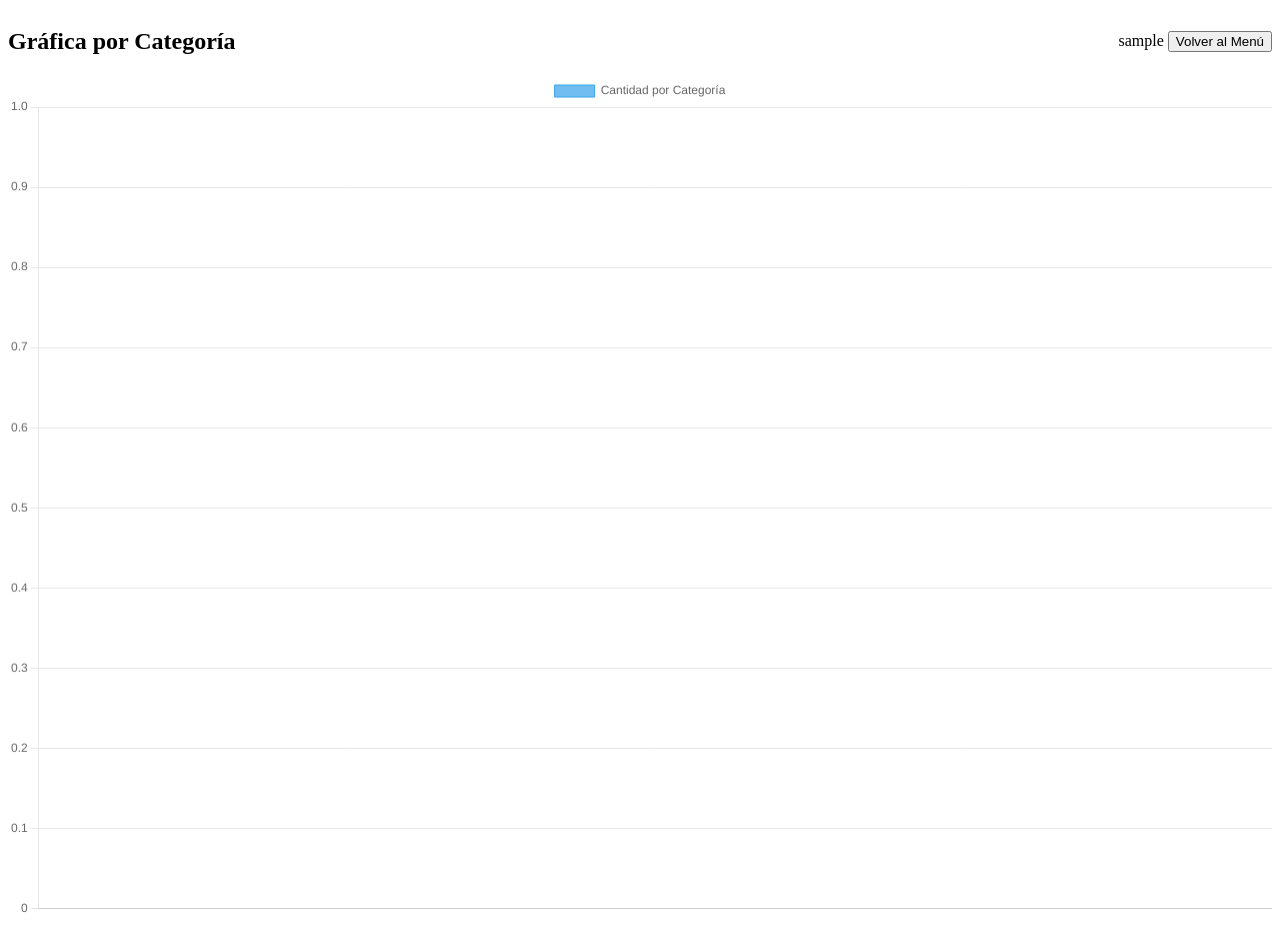
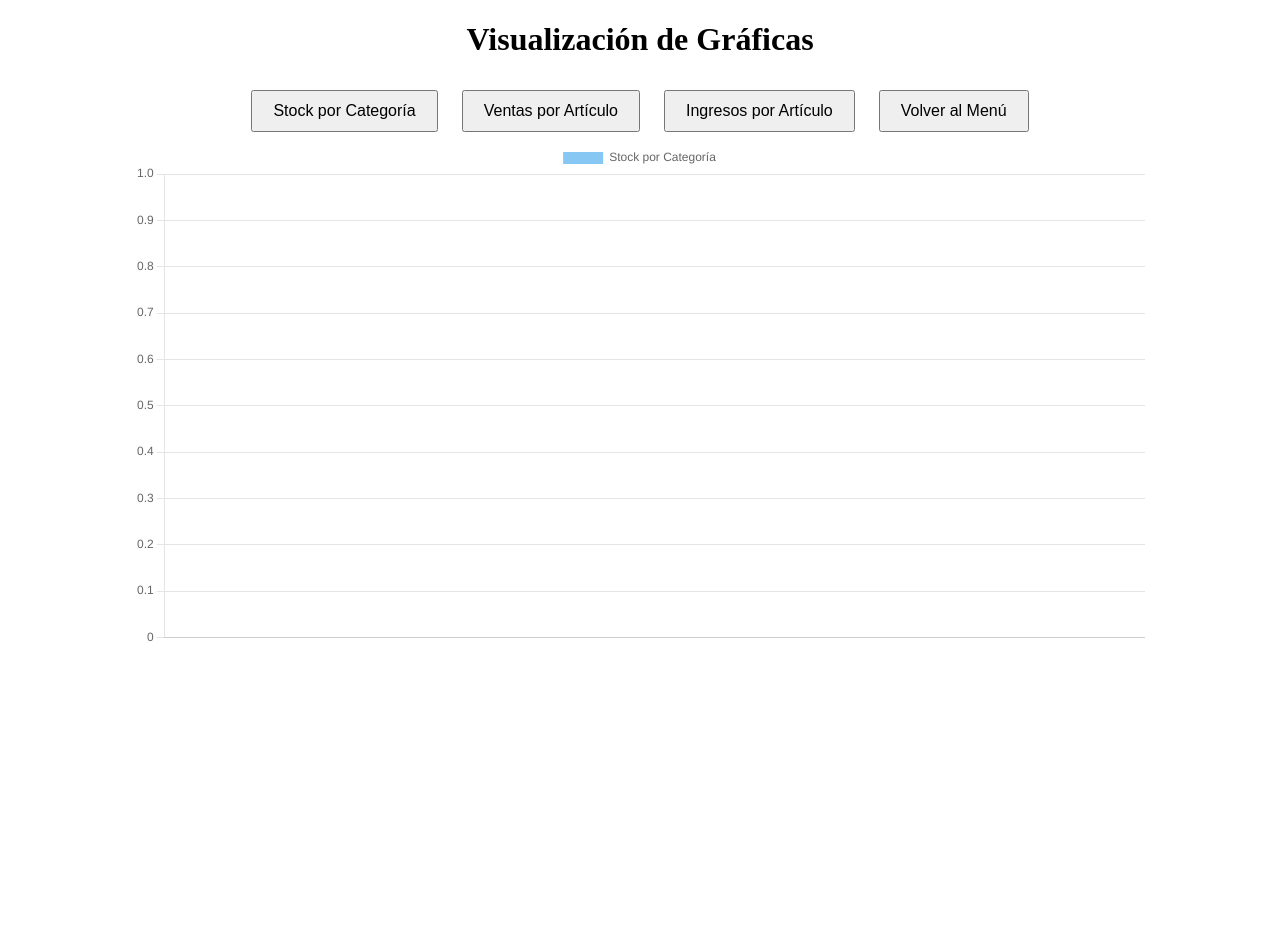
Before and after one commit to SharkCtts/Taller_LS3, a Flask app: page /graficas in a window 1280 px wide. After the commit the page ends 642 px from the top, so only its background shows below. Run offline with Flask 3, Linux system fonts and the light colour scheme; the visitor is signed in with stand-in values (Sample User, id 1); data that the repository does not hold is empty.

Commit message:
Agregado graficas venta/ingreso
Se agregaron las graficas de venta e ingreso pero son generales

```diff
--- a/app.py
+++ b/app.py
@@ -146,16 +146,35 @@ def graficas():
     if 'username' not in session:
         return redirect(url_for('login'))
 
-    # Agrupar por categoría y sumar cantidades
-    pipeline = [
-        {"$group": {"_id": "$categoria", "total": {"$sum": "$cantidad"}}}
-    ]
-    datos_categoria = list(stock_collection.aggregate(pipeline))
+    # Stock por categoría
+    productos = list(stock_collection.find())
+    categorias = {}
+    for prod in productos:
+        cat = prod.get('categoria', 'Sin categoría')
+        categorias[cat] = categorias.get(cat, 0) + prod.get('cantidad', 0)
 
-    categorias = [d['_id'] for d in datos_categoria]
-    cantidades = [d['total'] for d in datos_categoria]
+    # Historial: ventas e ingresos por artículo
+    historial_collection = db["historial"]
+    historial_docs = list(historial_collection.find())
 
-    return render_template('graficas.html', categorias=categorias, cantidades=cantidades, username=session['username'])
+    ventas_por_articulo = {}
+    ingresos_por_articulo = {}
+
+    for h in historial_docs:
+        nombre = h.get('nombre', 'Desconocido')
+        cantidad = h.get('cantidad', 0)
+        if h.get('tipo') == 'venta':
+            ventas_por_articulo[nombre] = ventas_por_articulo.get(nombre, 0) + cantidad
+        elif h.get('tipo') == 'ingreso':
+            ingresos_por_articulo[nombre] = ingresos_por_articulo.get(nombre, 0) + cantidad
+
+    return render_template(
+        'graficas.html',
+        categorias=categorias,
+        ventas=ventas_por_articulo,
+        ingresos=ingresos_por_articulo
+    )
+
 
 
 if __name__ == '__main__':
--- a/templates/graficas.html
+++ b/templates/graficas.html
@@ -1,43 +1,85 @@
 <!DOCTYPE html>
-<html>
+<html lang="es">
 <head>
-    <title>Gráficas del Stock</title>
+    <meta charset="UTF-8">
+    <title>Gráficas de Stock</title>
     <script src="https://cdn.jsdelivr.net/npm/chart.js"></script>
+    <style>
+        button {
+            margin: 10px;
+            padding: 10px 20px;
+            font-size: 16px;
+        }
+        .chart-container {
+            width: 80%;
+            margin: auto;
+        }
+    </style>
 </head>
 <body>
-    <div style="display: flex; justify-content: space-between; align-items: center;">
-        <h2>Gráfica por Categoría</h2>
-        <div>
-            <span>{{ username }}</span>
-            <a href="{{ url_for('menu') }}"><button>Volver al Menú</button></a>
-        </div>
+    <h1 style="text-align:center;">Visualización de Gráficas</h1>
+
+    <div style="text-align:center;">
+        <button onclick="mostrarGrafica('categoria')">Stock por Categoría</button>
+        <button onclick="mostrarGrafica('ventas')">Ventas por Artículo</button>
+        <button onclick="mostrarGrafica('ingresos')">Ingresos por Artículo</button>
+        <a href="{{ url_for('menu') }}"><button>Volver al Menú</button></a>
     </div>
 
-    <canvas id="grafico" width="600" height="400"></canvas>
+    <div class="chart-container">
+        <canvas id="grafico"></canvas>
+    </div>
 
     <script>
+        const categoriaData = {
+            labels: {{ categorias.keys()|list|tojson }},
+            datasets: [{
+                label: 'Stock por Categoría',
+                data: {{ categorias.values()|list|tojson }},
+                backgroundColor: 'rgba(54, 162, 235, 0.6)'
+            }]
+        };
+
+        const ventasData = {
+            labels: {{ ventas.keys()|list|tojson }},
+            datasets: [{
+                label: 'Ventas por Artículo',
+                data: {{ ventas.values()|list|tojson }},
+                backgroundColor: 'rgba(248, 113, 113, 0.6)'
+            }]
+        };
+
+        const ingresosData = {
+            labels: {{ ingresos.keys()|list|tojson }},
+            datasets: [{
+                label: 'Ingresos por Artículo',
+                data: {{ ingresos.values()|list|tojson }},
+                backgroundColor: 'rgba(52, 211, 153, 0.6)'
+            }]
+        };
+
         const ctx = document.getElementById('grafico').getContext('2d');
-        const myChart = new Chart(ctx, {
+        let chart = new Chart(ctx, {
             type: 'bar',
-            data: {
-                labels: {{ categorias | tojson }},
-                datasets: [{
-                    label: 'Cantidad por Categoría',
-                    data: {{ cantidades | tojson }},
-                    backgroundColor: 'rgba(54, 162, 235, 0.7)',
-                    borderColor: 'rgba(54, 162, 235, 1)',
-                    borderWidth: 1
-                }]
-            },
-            options: {
-                scales: {
-                    y: {
-                        beginAtZero: true,
-                        precision: 0
-                    }
-                }
+            data: categoriaData,
+            options: { responsive: true, scales: { y: { beginAtZero: true } } }
+        });
+
+        function mostrarGrafica(tipo) {
+            chart.destroy();
+            let data = categoriaData;
+            if (tipo === 'ventas') {
+                data = ventasData;
+            } else if (tipo === 'ingresos') {
+                data = ingresosData;
             }
-        });
+
+            chart = new Chart(ctx, {
+                type: 'bar',
+                data: data,
+                options: { responsive: true, scales: { y: { beginAtZero: true } } }
+            });
+        }
     </script>
 </body>
 </html>
```
